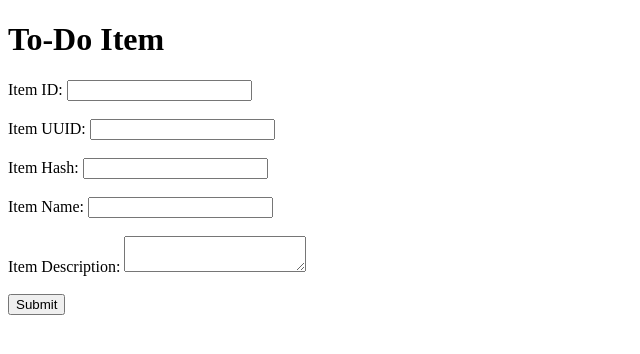
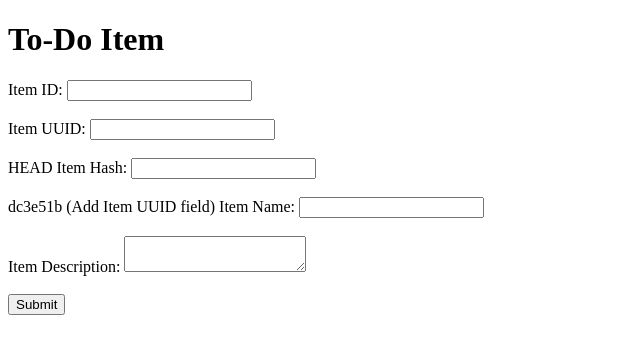
Before and after one commit to timeaged/github_assignment4_task4, a Flask app: page /todo in a window 1280 px wide. Shown: the top 354 px of the page, without its empty margins (0-640 px from the left). Run offline with Flask 3, Linux system fonts and the light colour scheme.

Commit message:
rebasing

```diff
--- a/templates/todo.html
+++ b/templates/todo.html
@@ -21,11 +21,14 @@
 
         <br><br>
 
+        HEAD
         <label>Item Hash:</label>
         <input type="text" name="itemHash">
 
         <br><br>
 
+
+        dc3e51b (Add Item UUID field)
         <label>Item Name:</label>
         <input type="text" name="itemName">
 
```
